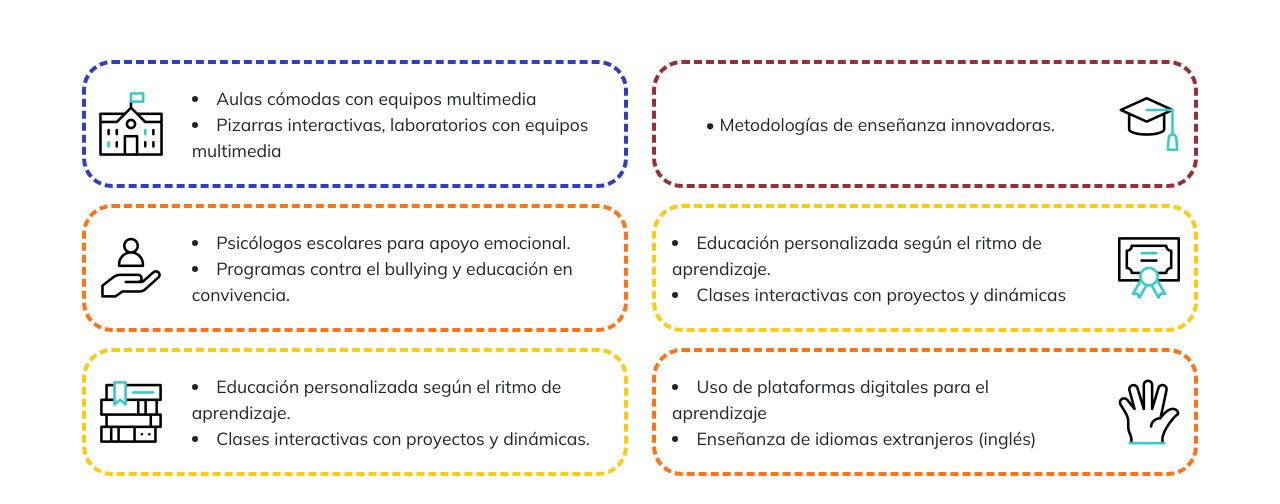
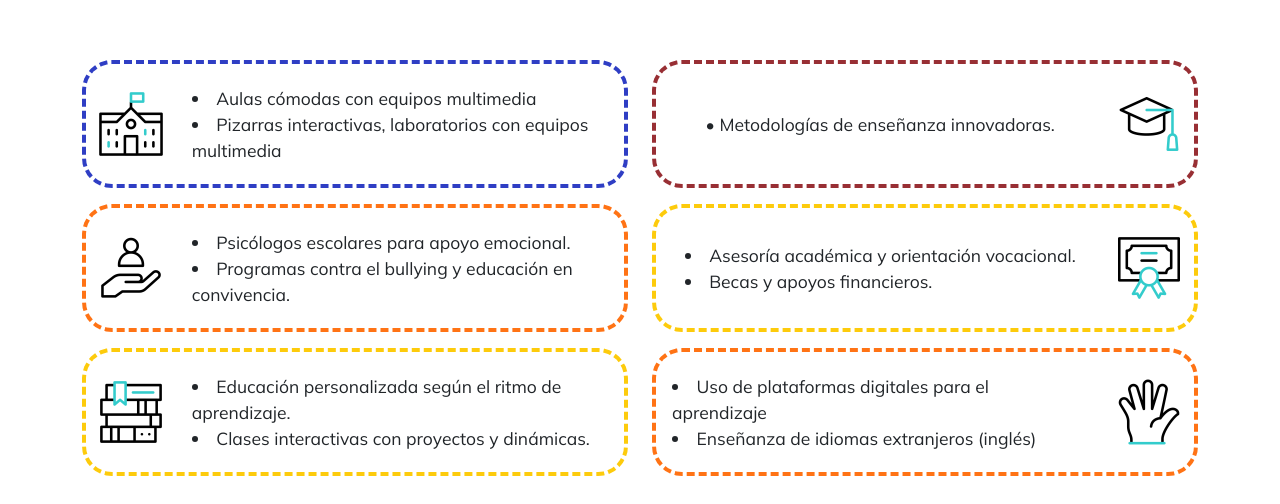
Before and after one commit to xxSylarxx/jesus_mangomarca, a PHP site: page / in a window 1280 px wide. Shown: the part 2077-2581 px from the top of the page. Run offline with PHP 8.4, Linux system fonts and the light colour scheme; some libraries are stand-ins or nearby versions.

Commit message:
finalizado

```diff
--- a/index.php
+++ b/index.php
@@ -345,8 +345,8 @@
                         <div class="col-md-10">
                             <div class="card-body" style="display:flex;justify-content:center;align-items:center;">
                                 <div>
-                                    <li>Educación personalizada según el ritmo de aprendizaje.</li>
-                                    <li>Clases interactivas con proyectos y dinámicas</li>
+                                    <li>Asesoría académica y orientación vocacional.</li>
+                                    <li>Becas y apoyos financieros.</li>
                                 </div>
                             </div>
                         </div>
--- a/propuesta.php
+++ b/propuesta.php
@@ -114,7 +114,7 @@
                                         <span class="me-3"><i class="fas fa-circle"></i></span>
                                         <span>
                                             <p>
-                                            Nuestro colegio cuenta con amplias aulas equipadas con sistema multimedia e internet
+                                            Nuestro colegio cuenta con amplias aulas equipadas con sistema multimedia e internet.
                                             </p>
                                         </span>
                                     </div>
--- a/secundaria.php
+++ b/secundaria.php
@@ -359,7 +359,7 @@
                                     <div class="d-flex flex-row">
                                         <span class="me-3"><i class="fas fa-circle"></i></span>
                                         <span>
-                                            <p>Implementar un sistema de evaluación que contemple no solo exámenes, sino también proyectos, presentaciones y autoevaluaciones, para valorar el proceso de aprendizaje.</p>
+                                            <p>Incluir programas que desarrollen la inteligencia emocional, ayudando a los estudiantes a gestionar sus emociones y a mejorar sus relaciones interpersonales.</p>
                                         </span>
                                     </div>
                                 </div>
@@ -377,7 +377,7 @@
                                     <div class="d-flex flex-row">
                                         <span class="me-3"><i class="fas fa-circle"></i></span>
                                         <span>
-                                            <p>Se promoverá la participación de los padres en el proceso educativo a través de reuniones, talleres y apoyo en casa.</p>
+                                            <p>Implementar un sistema de evaluación que contemple no solo exámenes, sino también proyectos, presentaciones y autoevaluaciones, para valorar el proceso de aprendizaje. </p>
                                         </span>
                                     </div>
                                 </div>
```
